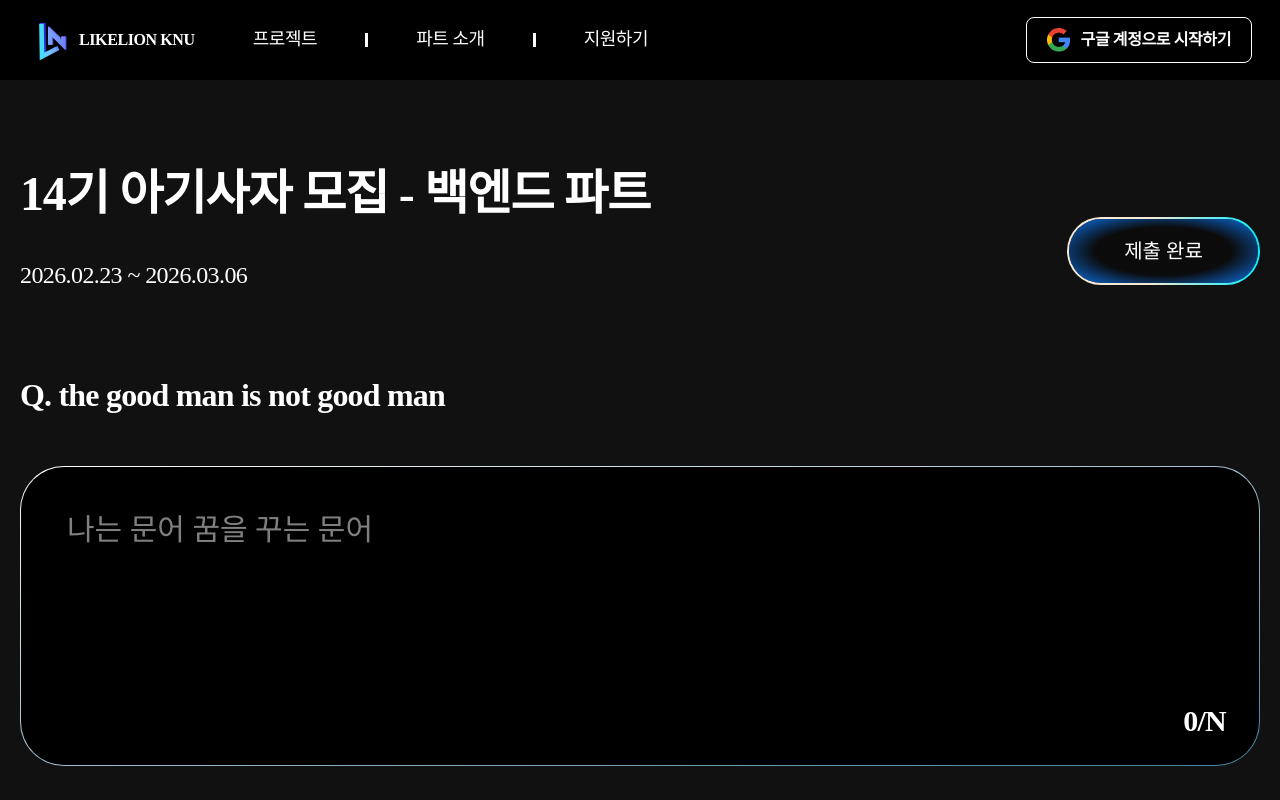
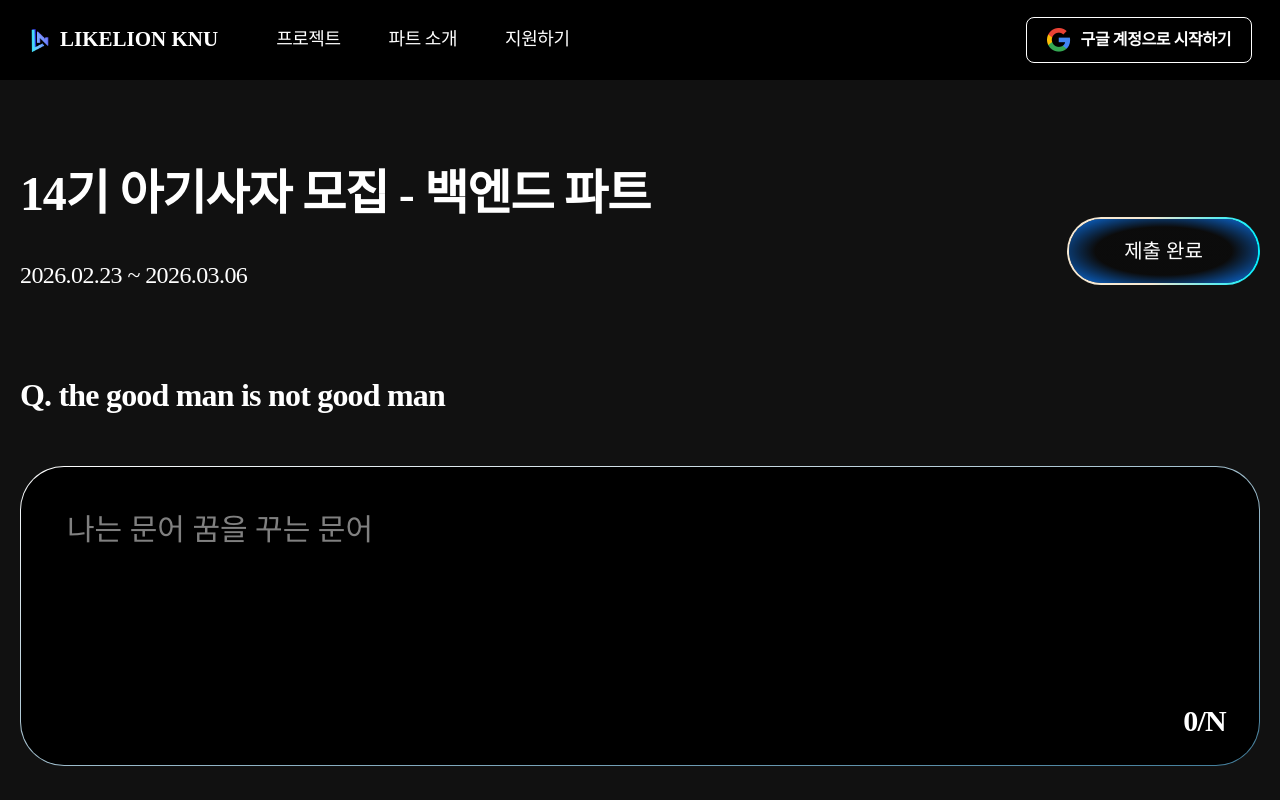
Before and after one commit to likelionknu/apply-page-client, a React (Vite) app: page /recruit in a window 1280 px wide. Shown: the top 800 px of the page. Built offline with nearby package versions, Linux system fonts and the light colour scheme; a web font is replaced by a local one.

Commit message:
#14 style: 헤더 약간의 수정

```diff
--- a/src/features/recruit/pages/RecruitPage.tsx
+++ b/src/features/recruit/pages/RecruitPage.tsx
@@ -6,7 +6,7 @@ function RecruitPage() {
   return (
     <>
       <Header />
-      <main className="text-white1 w-full bg-[#111111] pt-40">
+      <main className="text-white1 w-full bg-[#111111] pt-40 pb-40">
         <section className="mx-auto flex max-w-310 flex-col items-center">
           <div className="flex w-full items-end justify-between">
             <div className="flex flex-col gap-8">
--- a/src/shared/components/Header.tsx
+++ b/src/shared/components/Header.tsx
@@ -1,7 +1,6 @@
 import logoImg from "../../assets/shared/logo.png";
 import googleImg from "../../assets/shared/google.png";
 
-const NavDivider = () => <span className="bg-white1 h-3.5 w-0.75"></span>;
 const ToggleBar = () => (
   <div className="bg-gray1 h-0.5 w-4.5 rounded-[20px]"></div>
 );
@@ -11,22 +10,20 @@ function Header() {
     <header className="text-white1 bg-black1 fixed z-100 flex h-20 w-full">
       <nav className="mx-auto flex w-full max-w-310 items-center justify-between">
         <div className="flex gap-14.5">
-          <div className="flex cursor-pointer items-center">
-            <img src={logoImg} alt="knu" className="w-14.75" />
-            <p className="tracking-tight-custom text-base leading-140 font-semibold">
-              LIKELION KNU
-            </p>
+          <div className="flex cursor-pointer items-center gap-1">
+            <img src={logoImg} alt="knu" className="w-9" />
+            <p className="text-[21px] leading-140 font-bold">LIKELION KNU</p>
           </div>
-          {/* hidden -> flex */}
+
           <div className="tracking-tight-custom flex items-center gap-12 text-[18px] leading-140 font-medium">
             <a className="hover:text-blue cursor-pointer">프로젝트</a>
-            <NavDivider />
+
             <a className="hover:text-blue cursor-pointer">파트 소개</a>
-            <NavDivider />
+
             <a className="hover:text-blue cursor-pointer">지원하기</a>
           </div>
         </div>
-        {/* hidden -> flex */}
+
         <div className="flex items-center gap-[19.2px]">
           <div className="border-white1 mr-2 flex cursor-pointer items-center rounded-lg border-[0.4px] px-5 py-2.5">
             <img src={googleImg} alt="google" className="w-6" />
```
